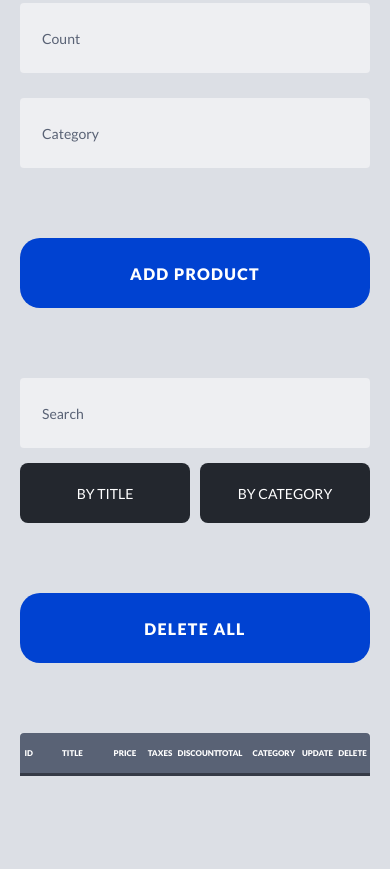
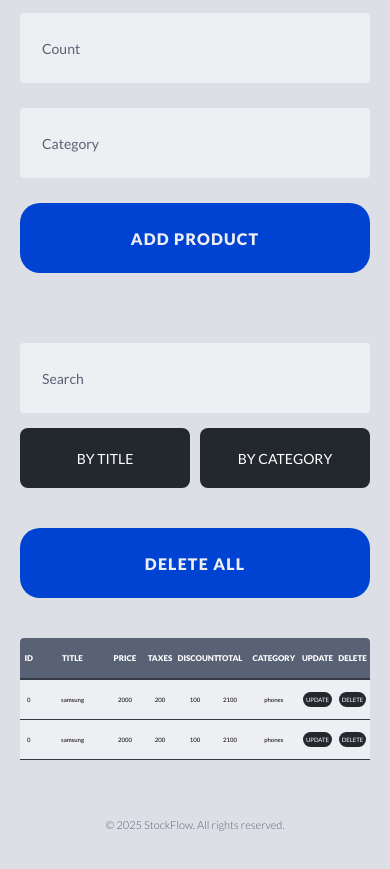
Before and after one commit to belmqadem/StockFlow, a plain HTML site: page index.html in a window 390 px wide. Shown: the part 661-1530 px from the top of the page. Drawn offline with Linux system fonts and the light colour scheme.

Commit message:
html & css looks professional now

```diff
--- a/index.html
+++ b/index.html
@@ -14,17 +14,18 @@
 	<title>StockFlow</title>
 </head>
 <body>
-	<!-- Start Header Section -->
+	<!-- Header -->
 	<header>
 		<h1>StockFlow</h1>
 		<p>Smart & Simple Inventory Management for Your Store</p>
 	</header>
-	<!-- End Header Section -->
 
-	<!-- Start Form Section -->
-	 <div class="form">
+	<!-- Main Content -->
+	<main>
+		<!-- Input Section -->
+		<section class="stock-input">
 			<input type="text" placeholder="Title" id="title">
-	 	<div class="form-grp">
+			<div class="pricing">
 				<input type="number" placeholder="Price" id="price">
 				<input type="number" placeholder="Taxes" id="taxes">
 				<input type="number" placeholder="Discount" id="discount">
@@ -32,8 +33,11 @@
 			<input type="number" placeholder="Total" id="total" readonly>
 			<input type="number" placeholder="Count" id="count">
 			<input type="text" placeholder="Category" id="category">
-	 </div>
 			<button id="btn-add" class="btn-primary">add product</button>
+		</section>
+
+		<!-- Output Section -->
+		<section class="stock-output">
 			<div class="search">
 				<input type="text" placeholder="Search" id="search">
 				<div class="btn-grp">
@@ -41,11 +45,9 @@
 					<button id="btn-search-category" class="btn-secondary">by category</button>
 			</div>
 			</div>
-	 <button id="btn-delete" class="btn-primary">delete all</button>
-	<!-- End Form Section -->
-
-	<!-- Start Table Section -->
+			<button id="delete" class="btn-primary">delete all</button>
 			<table id="table">
+				<thead>
 					<tr>
 						<th>ID</th>
 						<th>TITLE</th>
@@ -57,10 +59,41 @@
 						<th>UPDATE</th>
 						<th>DELETE</th>
 					</tr>
+				</thead>
+				<tbody id="product-table-body">
+					<tr>
+						<td>0</td>
+						<td>samsung</td>
+						<td>2000</td>
+						<td>200</td>
+						<td>100</td>
+						<td>2100</td>
+						<td>phones</td>
+						<td><button class="btn-secondary btn-update">update</button></td>
+						<td><button class="btn-secondary btn-delete">delete</button></td>
+					</tr>
+					<tr>
+						<td>0</td>
+						<td>samsung</td>
+						<td>2000</td>
+						<td>200</td>
+						<td>100</td>
+						<td>2100</td>
+						<td>phones</td>
+						<td><button class="btn-secondary btn-update">update</button></td>
+						<td><button class="btn-secondary btn-delete">delete</button></td>
+					</tr>
+				</tbody>
 			</table>
-	<!-- End Table Section -->
+		</section>
+	</main>
 
-	<!-- JavaScript -->
+	<!-- Footer -->
+	<footer>
+        <p>&copy; 2025 StockFlow. All rights reserved.</p>
+    </footer>
+
+	<!-- JavaScript Link -->
 	<script src="script.js"></script>
 </body>
 </html>
--- a/style.css
+++ b/style.css
@@ -1,14 +1,10 @@
+/* Start Global styles */
 :root {
 	--main-font-family: "Lato", serif;
-	--main-bg-color: #DCDFE5;
 	--heading-color: #353A46;
 	--headline-color: #596275;
 	--input-bg-color: #EEEFF2;
-	--placeholder-color: #596275;
 	--input-height: 70px;
-	--button-bg-color: #0042D1;
-	--button-bg-color-hover: #002C8A;
-	--button-color: #FFFFFF;
 	--button-height: 85px;
 	--outline-color: #5F92FF;
 }
@@ -24,22 +20,22 @@ html {
 	scroll-behavior: smooth;
 }
 body {
-	background-color: var(--main-bg-color);
-	padding: 70px 16vw;
+	background-color: #DCDFE5;
+	padding: 0 16vw;
 }
 @media (max-width: 1024px) {
 	body {
-		padding: 50px 6vw;
+		padding: 0 6vw;
 	}
 }
 @media (max-width: 768px) {
 	body {
-		padding: 40px 4vw;
+		padding: 0 4vw;
 	}
 }
 @media (max-width: 480px) {
 	body {
-		padding: 30px 20px;
+		padding: 0 20px;
 	}
 }
 input {
@@ -53,10 +49,11 @@ input {
 	color: #000;
 }
 input::placeholder {
-	color: var(--placeholder-color);
+	color: var(--headline-color);
 }
 input:focus {
 	outline: 1px solid var(--outline-color);
+	caret-color: var(--outline-color);
 }
 @media (max-width: 768px) {
 	input {
@@ -73,8 +70,8 @@ input:focus {
 	}
 }
 .btn-primary {
-	background-color: var(--button-bg-color);
-	color: var(--button-color);
+	background-color: #0042D1;
+	color: #EEEFF2;
 	border-radius: 50px;
 	width: 100%;
 	height: 85px;
@@ -84,10 +81,10 @@ input:focus {
 	font-weight: 900;
 	transition-duration: .15s;
 	cursor: pointer;
-	letter-spacing: 1.3px;
+	letter-spacing: 1.2px;
 }
 .btn-primary:hover {
-	background-color: var(--button-bg-color-hover);
+	background-color: #002C8A;
 }
 @media (max-width: 768px) {
 	.btn-primary {
@@ -124,10 +121,12 @@ input:focus {
 		font-size: 14px;
 	}
 }
+/* End Global styles */
 
 /* Start Header */
 header {
 	text-align: center;
+	margin-top: 40px;
 }
 header h1 {
 	font-size: 72px;
@@ -163,65 +162,56 @@ header p {
 }
 /* End Header */
 
-/* Start Form */
-.form {
+/* Start Input Section */
+.stock-input {
 	margin-top: 70px;
 	margin-bottom: 70px;
 	display: flex;
 	flex-direction: column;
 	gap: 40px;
 }
-.form #total {
+.stock-input #total {
 	background-color: rgba(204, 0, 0, 0.35);
 }
-.form #total:focus {
+.stock-input #total:focus {
 	outline: none;
 }
-.form-grp {
+.pricing {
 	display: flex;
 	justify-content: space-between;
 	gap: 35px;
 }
-.form-grp input {
+.pricing input {
 	width: calc(100% / 3);
 }
 @media (max-width: 768px) {
-	.form {
+	.stock-input {
 		gap: 25px;
 	}
-	.form input {
+	.stock-input input {
 		font-size: 16px;
 		padding-left: 22px;
 		padding-right: 22px;
 	}
-	.form-grp {
+	.pricing {
 		flex-direction: column;
 		gap: 25px;
 	}
-	.form-grp input {
+	.pricing input {
 		width: 100%;
 	}
 }
 @media (max-width: 480px) {
-	.form {
-		gap: 25px;
-	}
-	.form input {
+	.stock-input input {
 		font-size: 14px;
-		padding-left: 22px;
-		padding-right: 22px;
-	}
-	.form-grp {
-		flex-direction: column;
-		gap: 25px;
-	}
-	.form-grp input {
-		width: 100%;
 	}
 }
+/* End Input Section */
+
+/* Start Output Section */
 .search {
-	margin-top: 70px;
-	margin-bottom: 70px;
+	margin-top: 40px;
+	margin-bottom: 40px;
 	display: flex;
 	justify-content: space-between;
 	gap: 15px;
@@ -249,13 +239,10 @@ header p {
 		height: 60px;
 	}
 }
-/* End Form */
-
-/* Start Table */
 table {
 	width: 100%;
-	margin-top: 70px;
-	margin-bottom: 70px;
+	margin-top: 40px;
+	margin-bottom: 40px;
 	background-color: var(--input-bg-color);
 	text-align: center;
 	table-layout: fixed;
@@ -265,8 +252,7 @@ table tr th {
 	padding-top: 15px;
 	padding-bottom: 15px;
 	background-color: var(--headline-color);
-	border-bottom: 3px solid var(--heading-color);
-	/* border-radius: 4px; */
+	border-bottom: 2px solid var(--heading-color);
 	font-size: 14px;
 	font-weight: 900;
 	color: #fff;
@@ -315,8 +301,21 @@ th:nth-child(9), td:nth-child(9) { width: 10%; border-top-right-radius: 4px;}
 	}
 	table .btn-secondary {
 		font-size: 6px;
-		padding-left: 3px;
-		padding-right: 3px;
 	}
 }
-/* End Table */
+/* End Output Section */
+
+/* Start Footer */
+footer {
+	text-align: center;
+	padding: 18px 0;
+	font-size: 14px;
+	font-weight: 300;
+	color: var(--headline-color);
+}
+@media (max-width: 768px) {
+	footer {
+		font-size: 11px;
+	}
+}
+/* End Footer */
```
Lines whose indentation alone changed are shown as unchanged.
